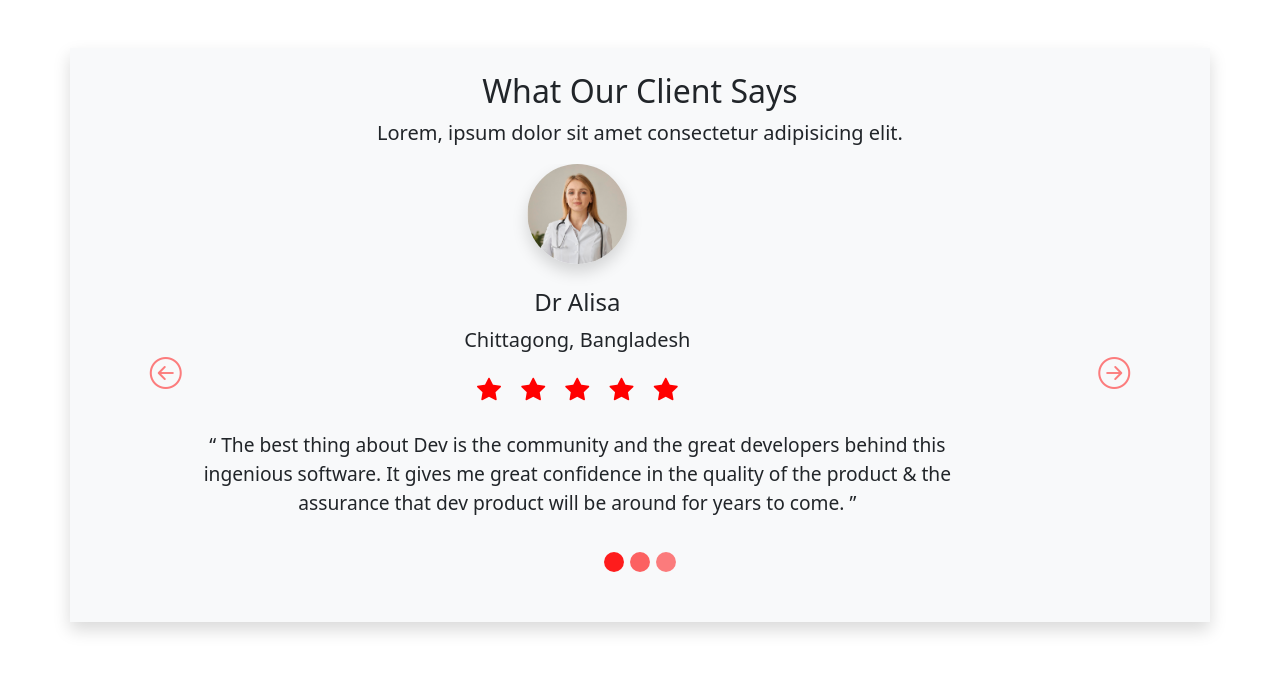
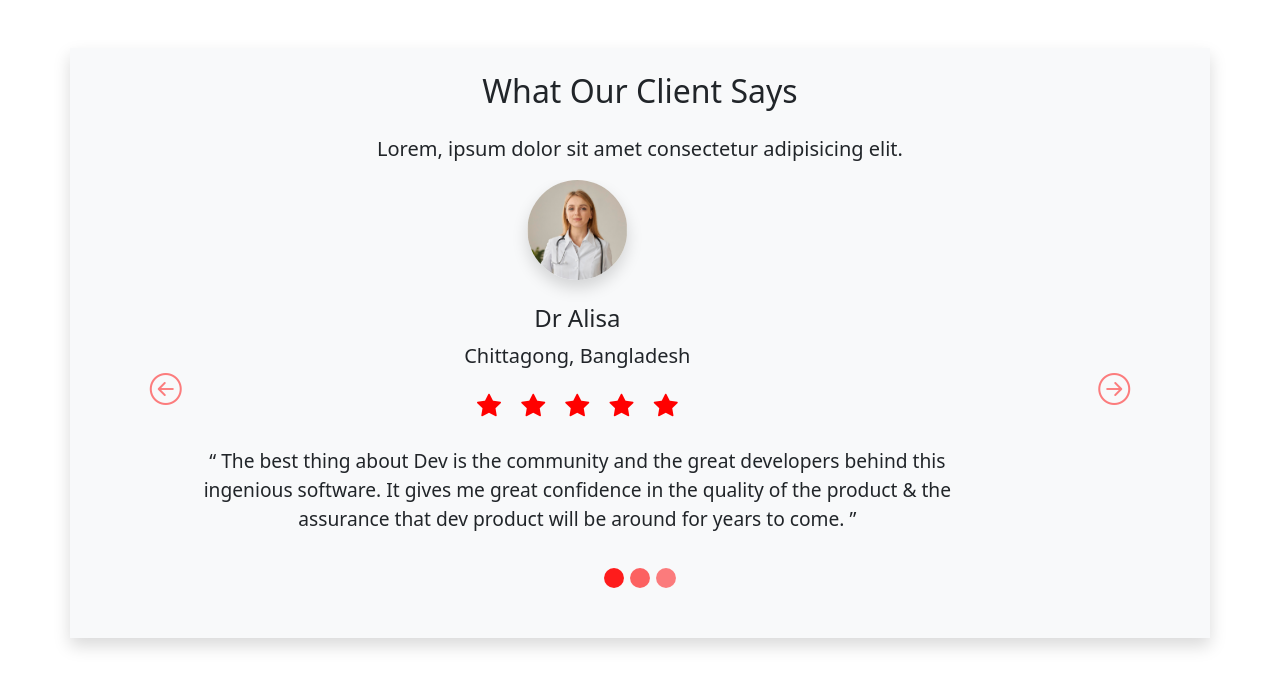
Before and after one commit to aimanstech/testimonial-slider, a plain HTML site: page index.html in a window 1280 px wide. Drawn offline with nearby package versions, Linux system fonts and the light colour scheme.

Commit message:
title padding added

```diff
--- a/index.html
+++ b/index.html
@@ -17,7 +17,7 @@
 <body>
 
     <div class="container bg-light my-5 py-4 shadow text-center">
-        <h2>What Our Client Says </h2>
+        <h2 class="pb-3">What Our Client Says</h2>
         <p class="lead">Lorem, ipsum dolor sit amet consectetur adipisicing elit. </p>
         <div id="carouselExampleIndicators" class="carousel slide" data-bs-ride="carousel">
             <div class="carousel-inner">
```
